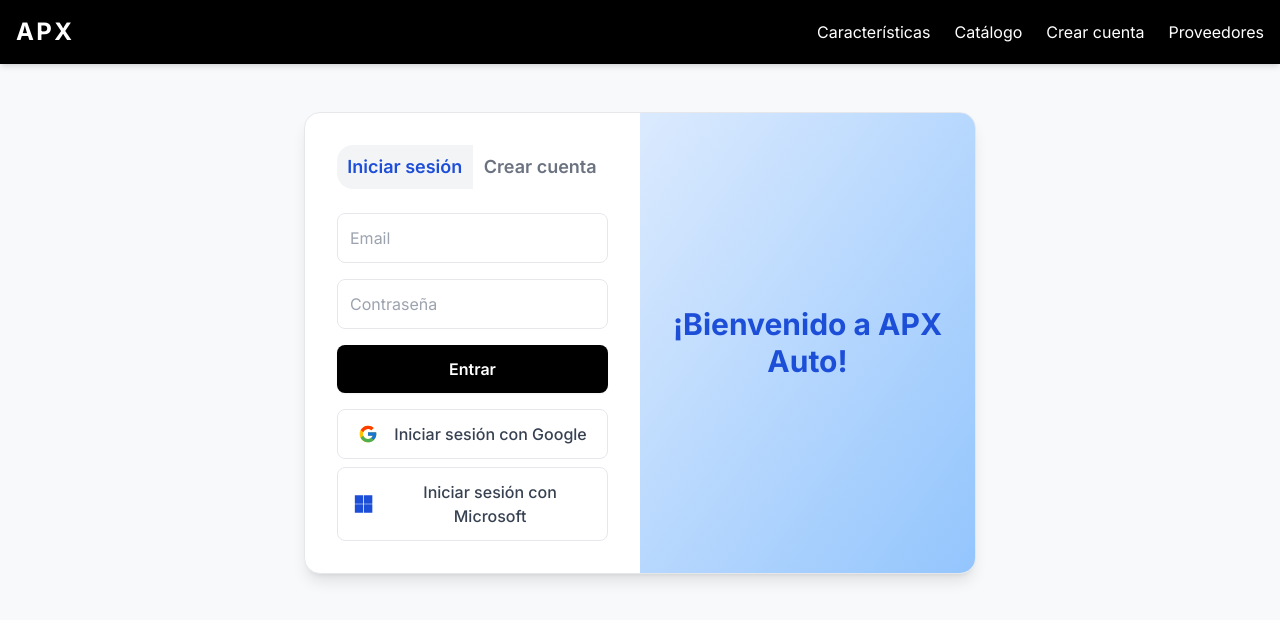
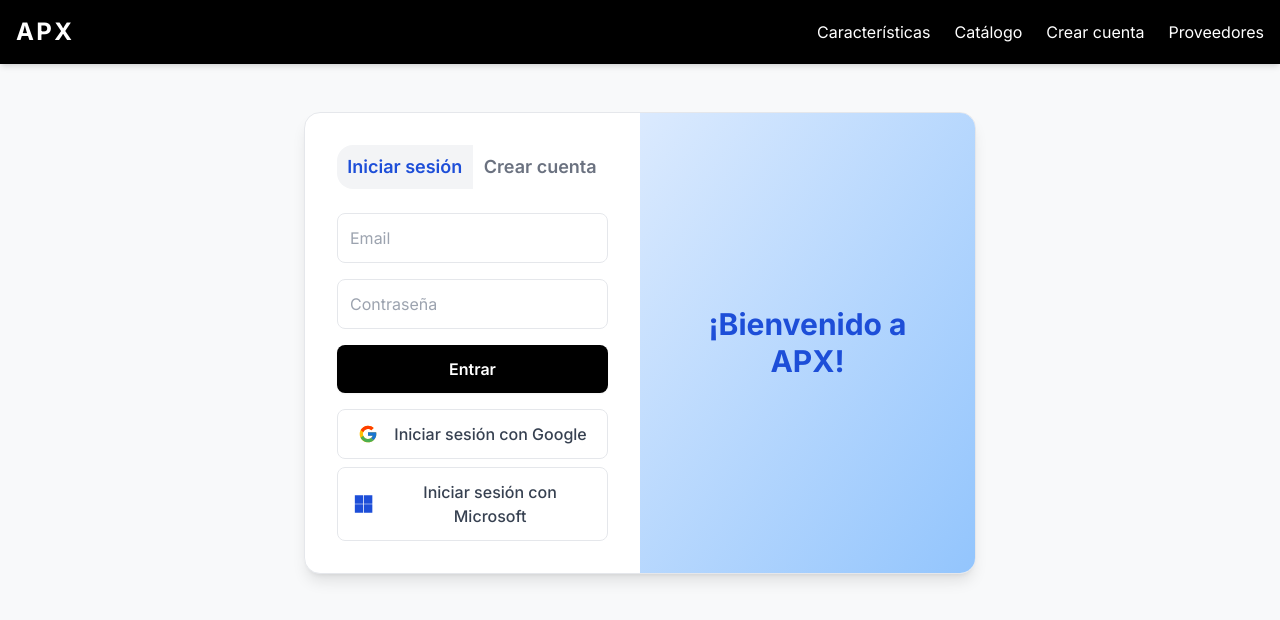
Before and after one commit to SERORN/APEX-Auto-2.0, a React (Vite) app: page /login in a window 1280 px wide. Shown: the top 620 px of the page. Built offline with nearby package versions, Linux system fonts and the light colour scheme.

Commit message:
fix: solo mostrar ¡Bienvenido a APX! en crear cuenta

```diff
--- a/components/SignupLogin.tsx
+++ b/components/SignupLogin.tsx
@@ -159,7 +159,7 @@ const SignupLogin: React.FC = () => {
       </div>
       <div className="hidden md:flex md:w-1/2 bg-gradient-to-br from-blue-100 to-blue-300 items-center justify-center text-center p-8">
         <h2 className="text-3xl font-bold text-blue-700 leading-tight">
-          ¡Bienvenido a APX Auto!
+          ¡Bienvenido a APX!
         </h2>
       </div>
     </div>
```
